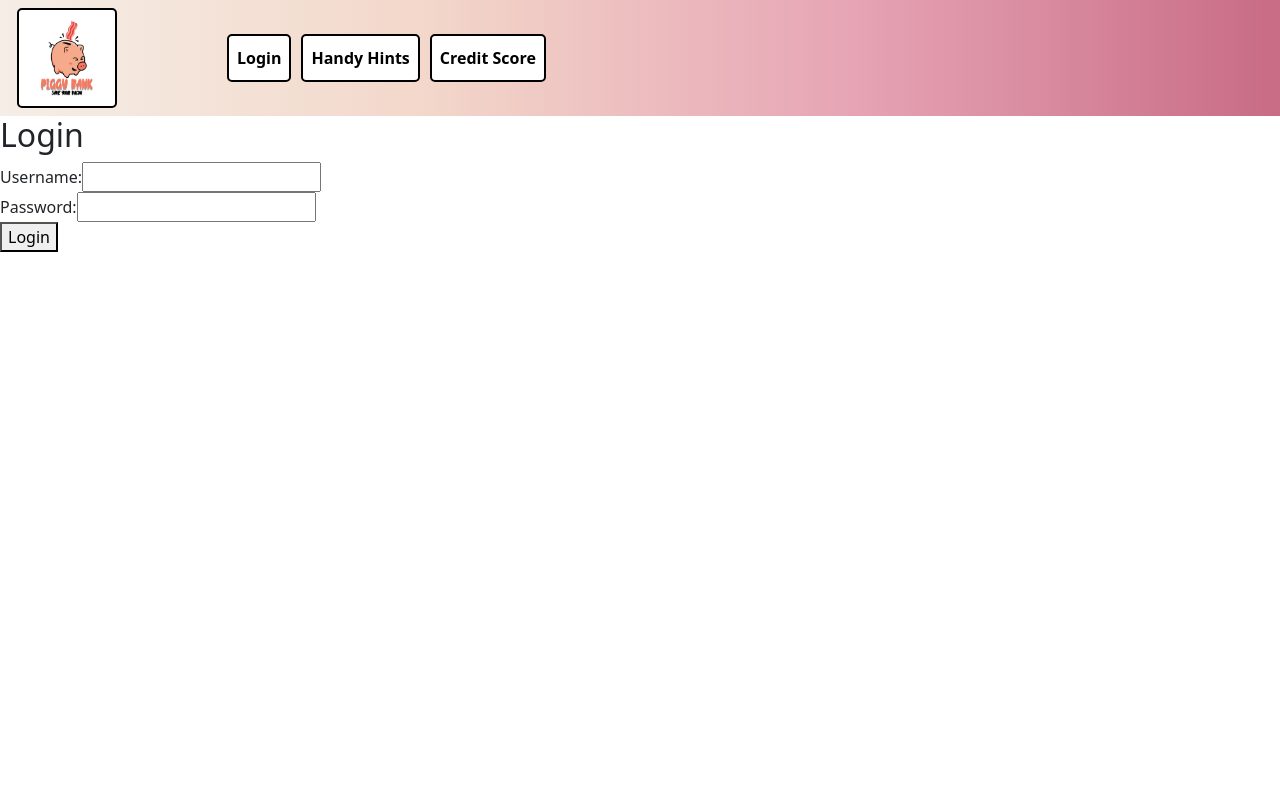
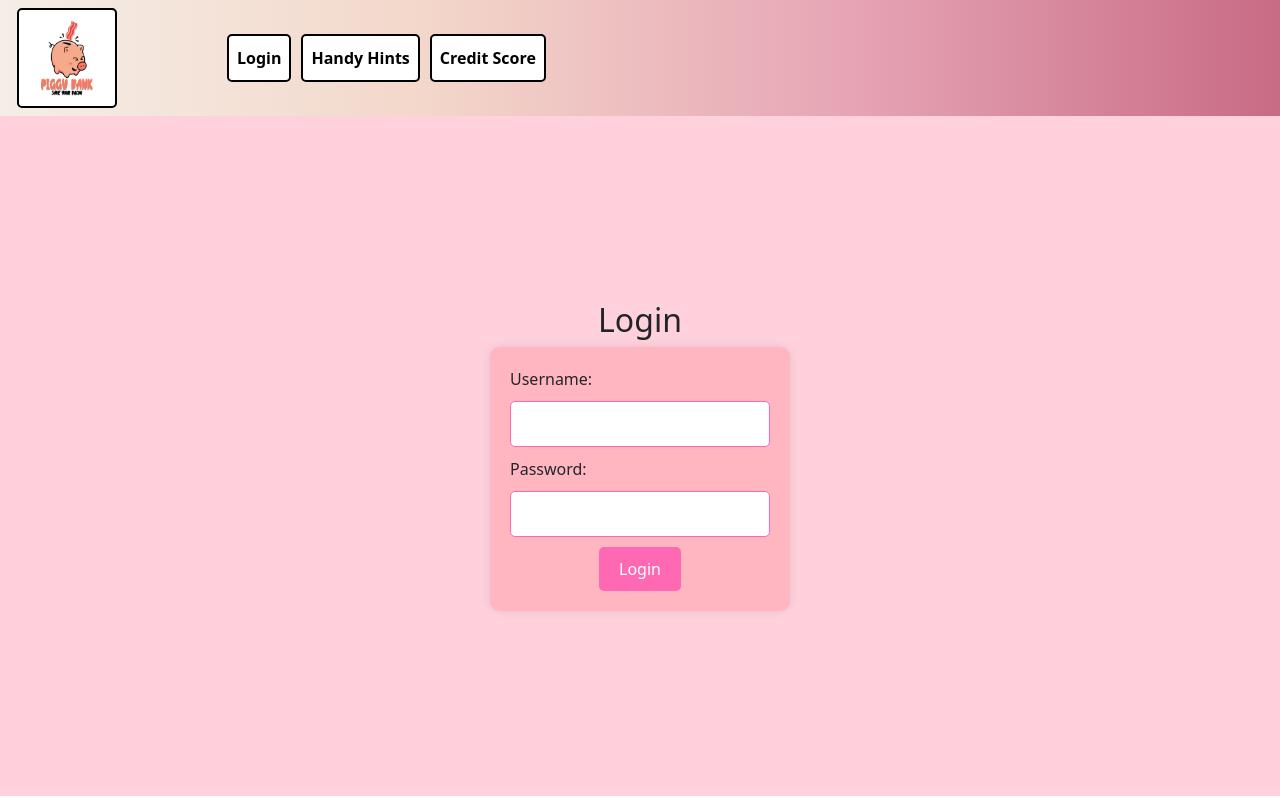
Before and after one commit to Anna-Elisabeth/PiggyBankFE, a React (Create React App) app: page / in a window 1280 px wide. Built offline with nearby package versions, Linux system fonts and the light colour scheme.

Commit message:
login page styling

```diff
--- a/src/components/home/Home.jsx
+++ b/src/components/home/Home.jsx
@@ -1,8 +1,8 @@
-import React, { useState } from 'react';
+import React, { useState } from "react";
 
 function Home() {
-    const [username, setUsername] = useState('');
-    const [password, setPassword] = useState('');
+  const [username, setUsername] = useState("");
+  const [password, setPassword] = useState("");
 
   const handleUsernameChange = (e) => {
     setUsername(e.target.value);
@@ -15,14 +15,51 @@ function Home() {
   const handleSubmit = (e) => {
     e.preventDefault();
     // Add your login logic here
-        console.log('Username:', username);
-        console.log('Password:', password);
+    console.log("Username:", username);
+    console.log("Password:", password);
+  };
+
+  const styles = {
+    container: {
+      display: "flex",
+      flexDirection: "column",
+      alignItems: "center",
+      justifyContent: "center",
+      height: "85vh",
+      backgroundColor: "#FFD1DC", // Light pink background
+    },
+    form: {
+      display: "flex",
+      flexDirection: "column",
+      alignItems: "center",
+      justifyContent: "center",
+      width: "300px",
+      padding: "20px",
+      borderRadius: "10px",
+      backgroundColor: "#FFB6C1", // Slightly darker pink for the form
+      boxShadow: "0px 0px 10px rgba(0,0,0,0.1)",
+    },
+    input: {
+      width: "100%",
+      padding: "10px",
+      margin: "10px 0",
+      borderRadius: "5px",
+      border: "1px solid #FF69B4", // Hot pink border
+    },
+    button: {
+      padding: "10px 20px",
+      borderRadius: "5px",
+      border: "none",
+      backgroundColor: "#FF69B4", // Hot pink background
+      color: "white",
+      cursor: "pointer",
+    },
   };
 
   return (
-        <div>
+    <div style={styles.container}>
       <h2>Login</h2>
-            <form onSubmit={handleSubmit}>
+      <form onSubmit={handleSubmit} style={styles.form}>
         <div>
           <label htmlFor="username">Username:</label>
           <input
@@ -30,6 +67,7 @@ function Home() {
             id="username"
             value={username}
             onChange={handleUsernameChange}
+            style={styles.input}
           />
         </div>
         <div>
@@ -39,9 +77,12 @@ function Home() {
             id="password"
             value={password}
             onChange={handlePasswordChange}
+            style={styles.input}
           />
         </div>
-                <button type="submit">Login</button>
+        <button type="submit" style={styles.button}>
+          Login
+        </button>
       </form>
     </div>
   );
```
Lines whose indentation alone changed are shown as unchanged.
